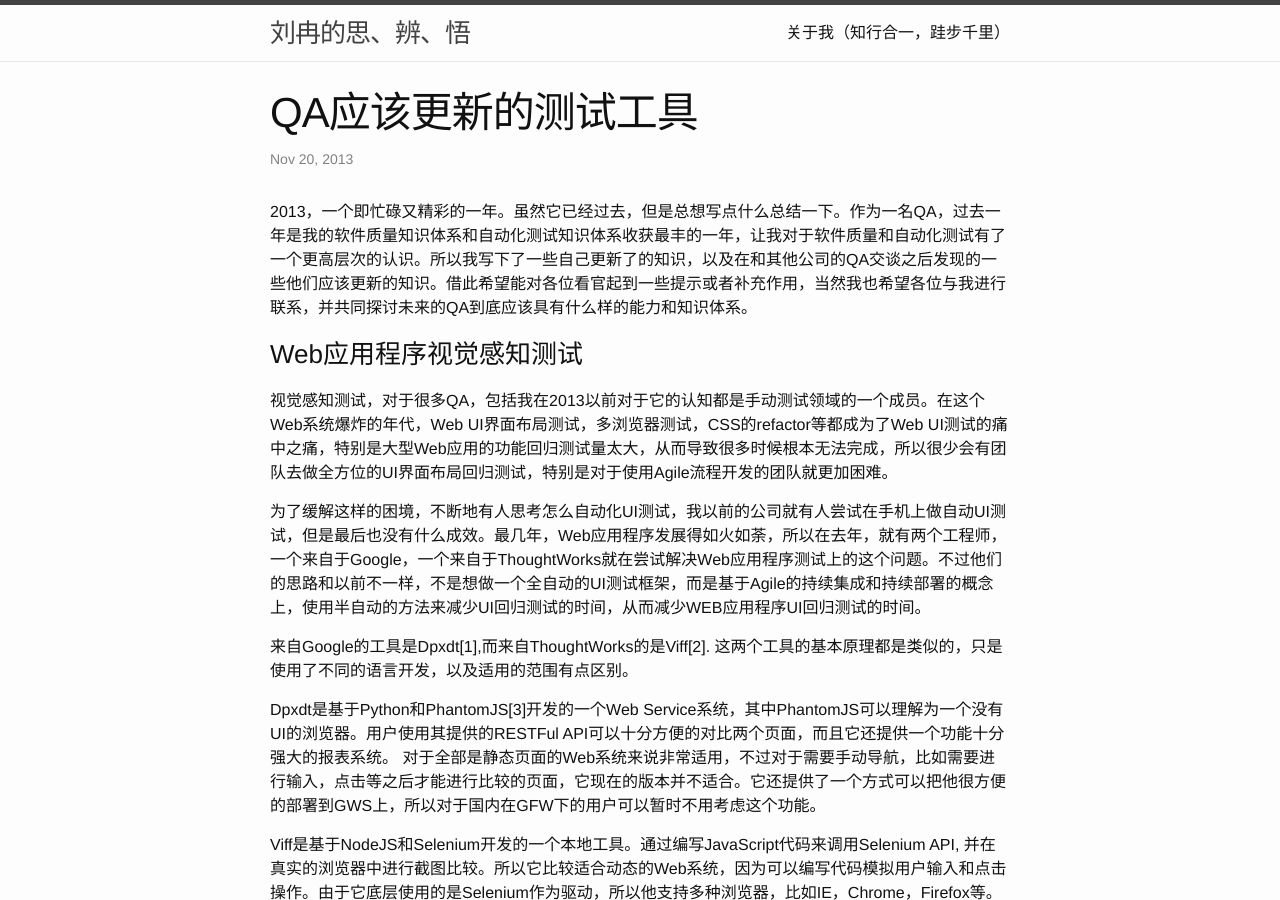
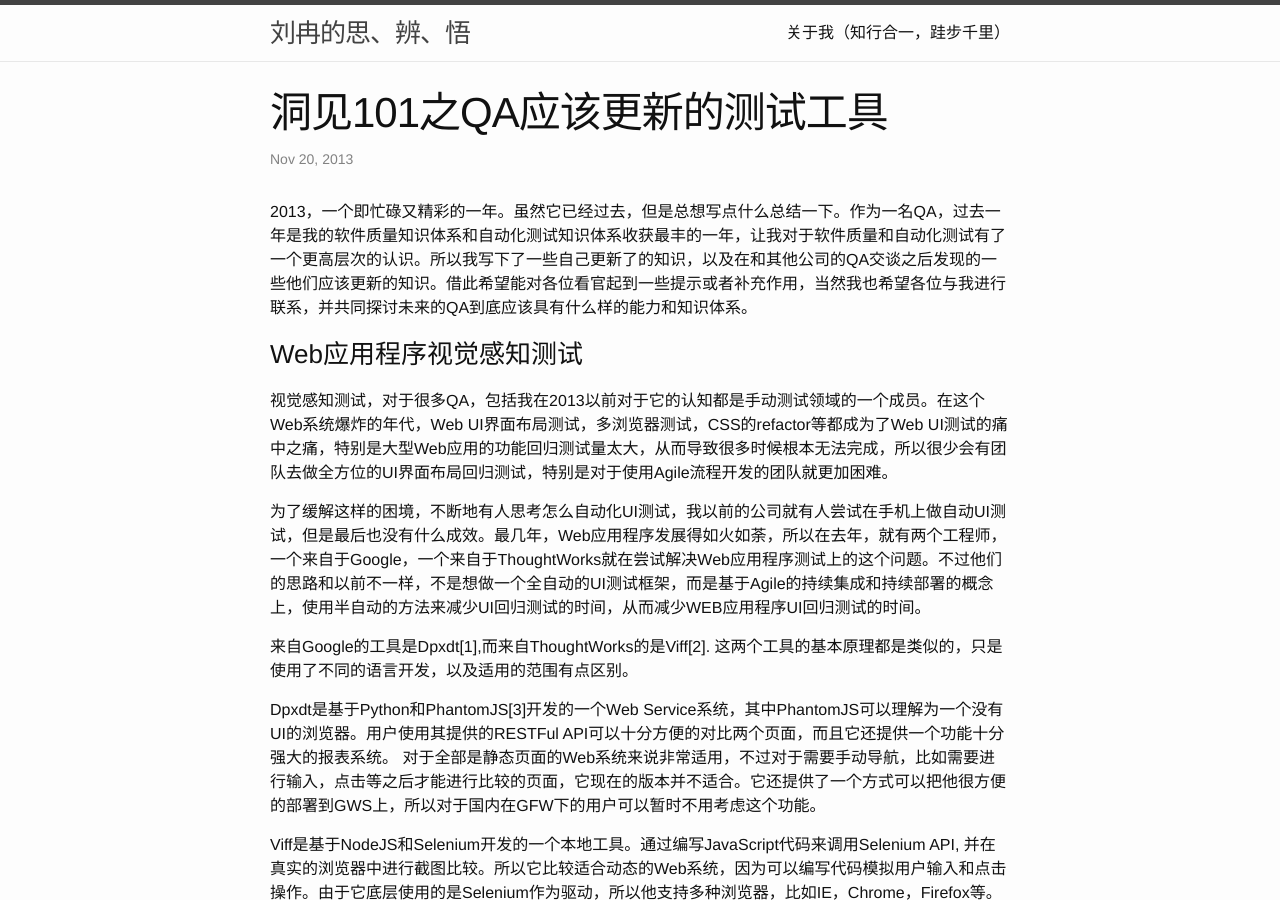
Before and after one commit to TWRanMan/twranman.github.io, a Jekyll site: the page built from _posts/2013-12-01-QA应该更新的测试工具.md, in a window 1280 px wide and 900 px high. Built offline with Jekyll 4.4.1, drawn with Linux system fonts in a browser that asks for light colours.

Commit message:
update some articles

```diff
--- a/_posts/2013-12-01-QA应该更新的测试工具.md
+++ b/_posts/2013-12-01-QA应该更新的测试工具.md
@@ -1,6 +1,6 @@
 ---
 layout: post
-title:  "QA应该更新的测试工具"
+title:  "洞见101之QA应该更新的测试工具"
 date:   2013-11-20 13:50:26
 categories: general update
 ---
```
